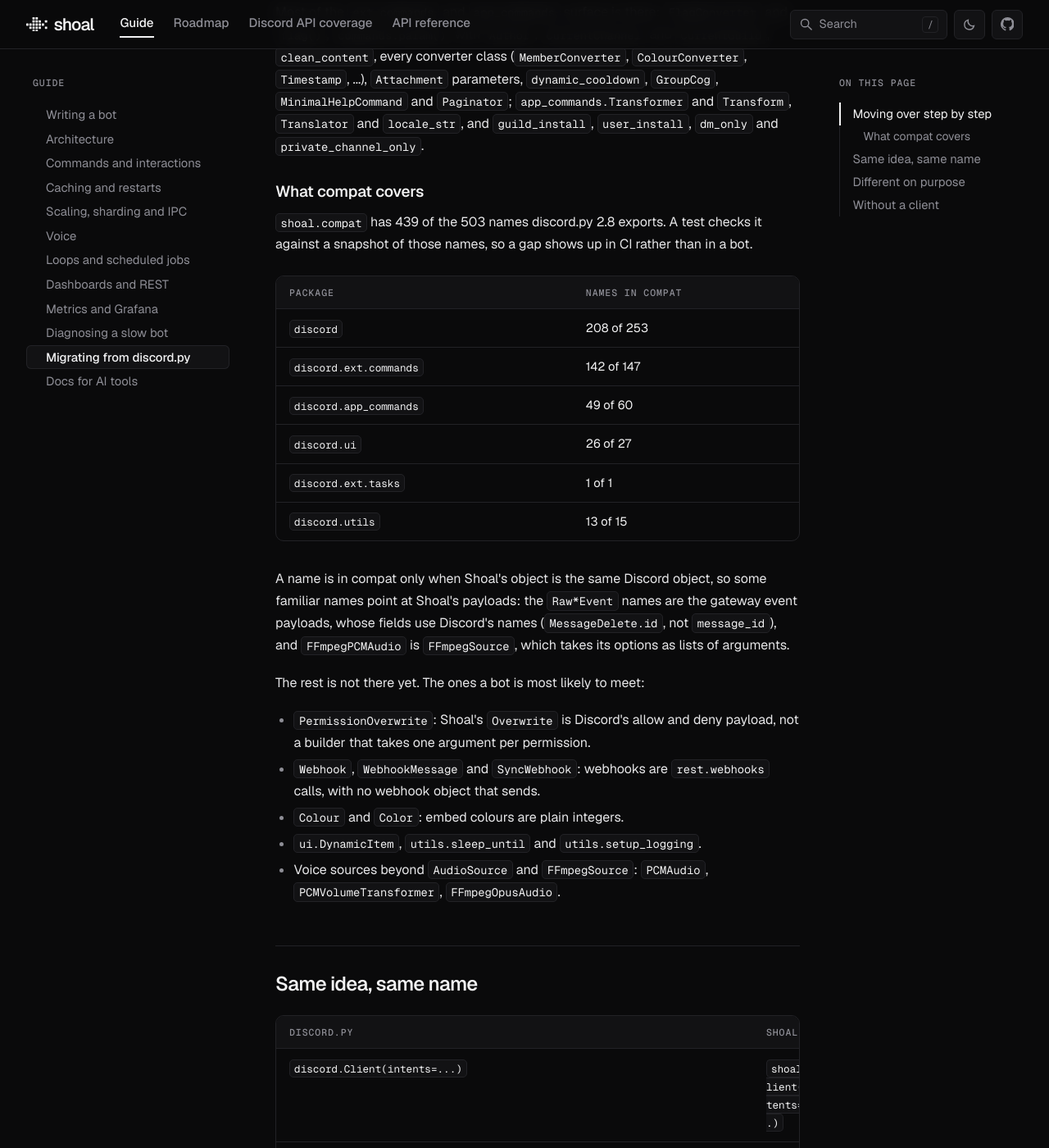
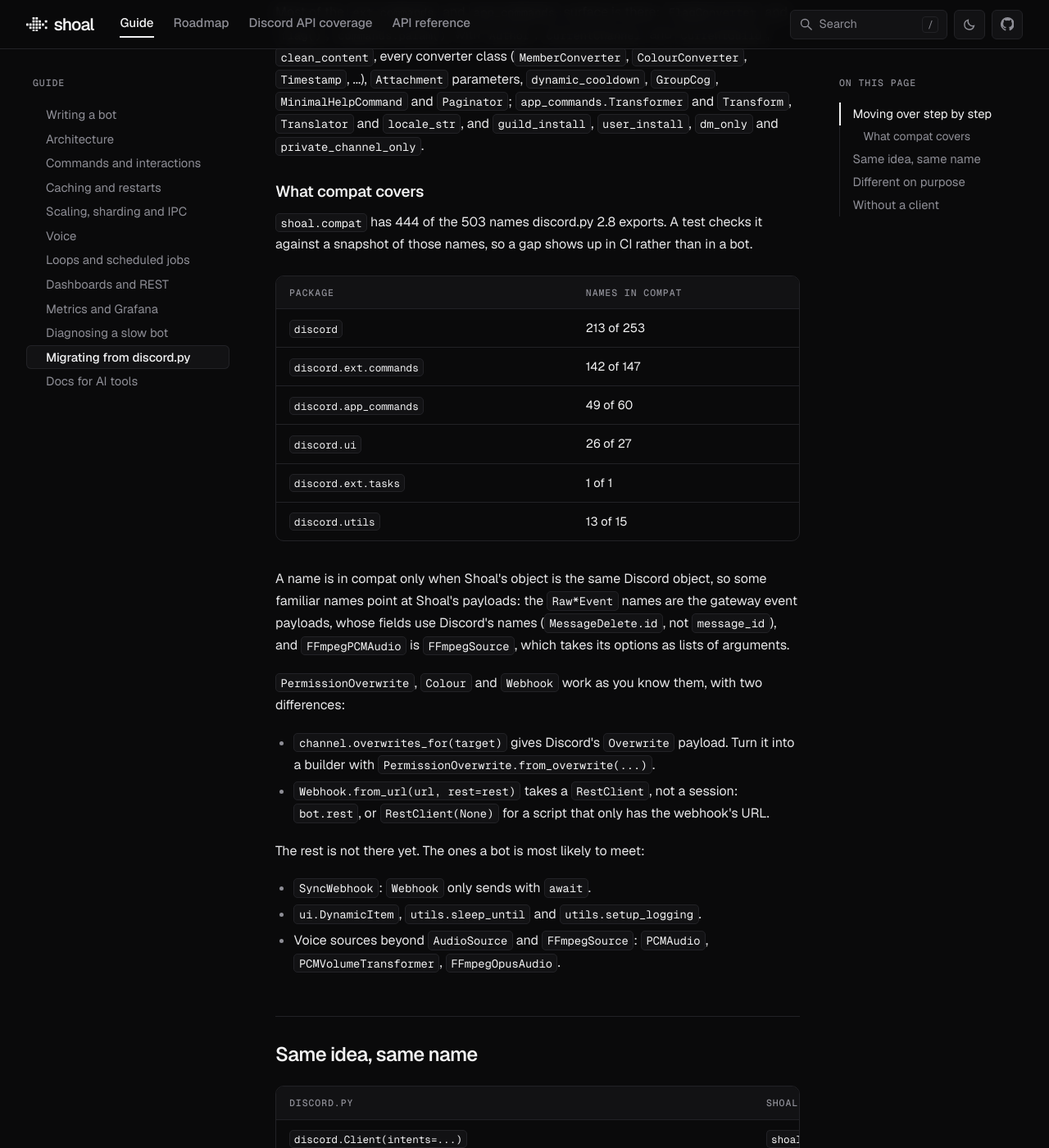
Before and after one commit to relateful/shoal, an MkDocs documentation site: the page built from docs/guide/migrating-from-discord-py.md, in a window 1280 px wide and 1400 px high, scrolled down 963 px. Shown: the whole window at 82% size. Built offline with MkDocs 1.6.1, drawn with Linux system fonts in a browser that asks for light colours; some web fonts are replaced.

Commit message:
docs: show Webhook, and say what compat now covers

```diff
--- a/docs/guide/migrating-from-discord-py.md
+++ b/docs/guide/migrating-from-discord-py.md
@@ -39,12 +39,12 @@
 
 ### What compat covers
 
-`shoal.compat` has 439 of the 503 names discord.py 2.8 exports. A test checks it against a snapshot
+`shoal.compat` has 444 of the 503 names discord.py 2.8 exports. A test checks it against a snapshot
 of those names, so a gap shows up in CI rather than in a bot.
 
 | Package | Names in compat |
 | --- | --- |
-| `discord` | 208 of 253 |
+| `discord` | 213 of 253 |
 | `discord.ext.commands` | 142 of 147 |
 | `discord.app_commands` | 49 of 60 |
 | `discord.ui` | 26 of 27 |
@@ -56,13 +56,16 @@
 Discord's names (`MessageDelete.id`, not `message_id`), and `FFmpegPCMAudio` is `FFmpegSource`,
 which takes its options as lists of arguments.
 
+`PermissionOverwrite`, `Colour` and `Webhook` work as you know them, with two differences:
+
+- `channel.overwrites_for(target)` gives Discord's `Overwrite` payload. Turn it into a builder
+  with `PermissionOverwrite.from_overwrite(...)`.
+- `Webhook.from_url(url, rest=rest)` takes a `RestClient`, not a session: `bot.rest`, or
+  `RestClient(None)` for a script that only has the webhook's URL.
+
 The rest is not there yet. The ones a bot is most likely to meet:
 
-- `PermissionOverwrite`: Shoal's `Overwrite` is Discord's allow and deny payload, not a builder
-  that takes one argument per permission.
-- `Webhook`, `WebhookMessage` and `SyncWebhook`: webhooks are `rest.webhooks` calls, with no
-  webhook object that sends.
-- `Colour` and `Color`: embed colours are plain integers.
+- `SyncWebhook`: `Webhook` only sends with `await`.
 - `ui.DynamicItem`, `utils.sleep_until` and `utils.setup_logging`.
 - Voice sources beyond `AudioSource` and `FFmpegSource`: `PCMAudio`, `PCMVolumeTransformer`,
   `FFmpegOpusAudio`.
```
Also changed, not shown: CHANGELOG.md (+3 -2 lines), docs/guide/dashboards.md (+19 -0 lines).
